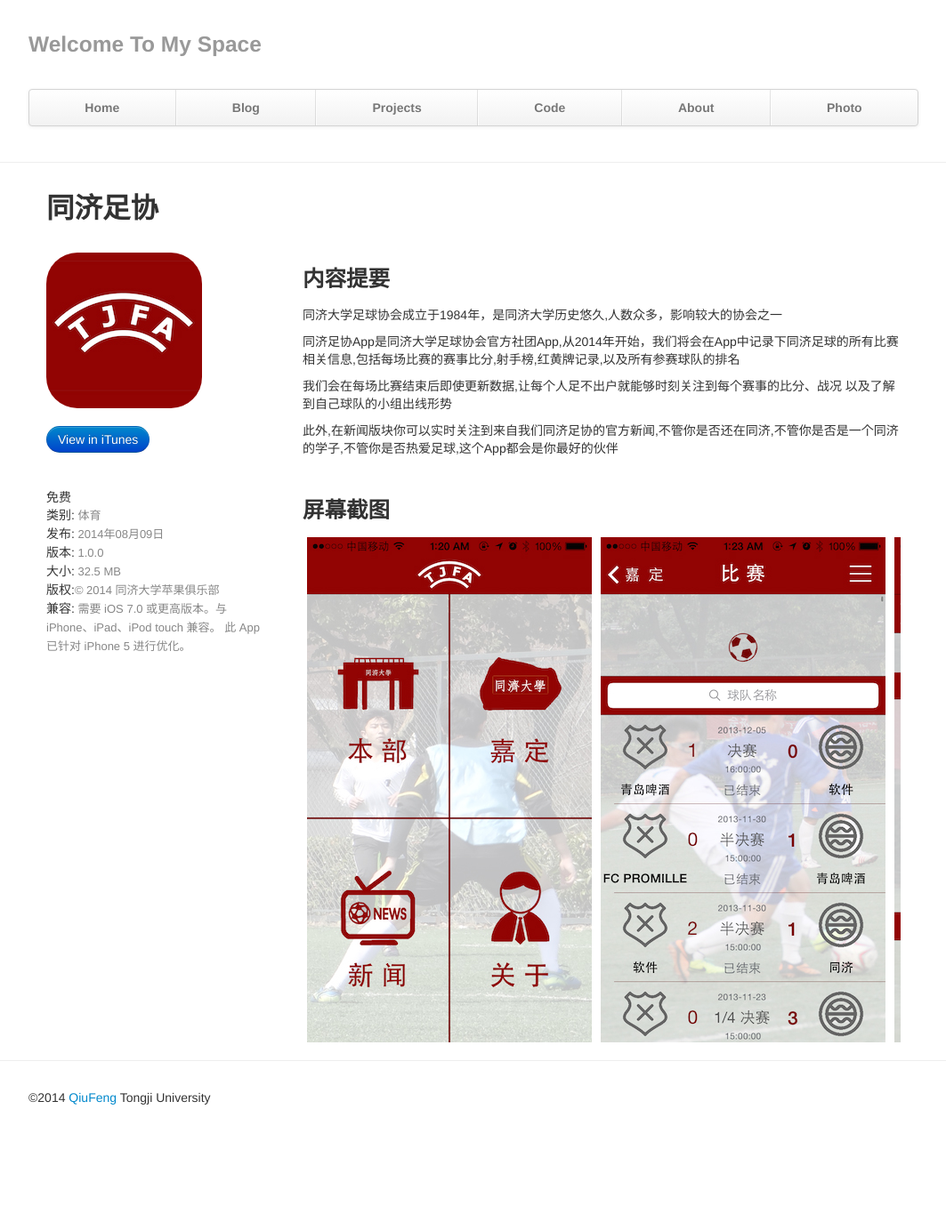
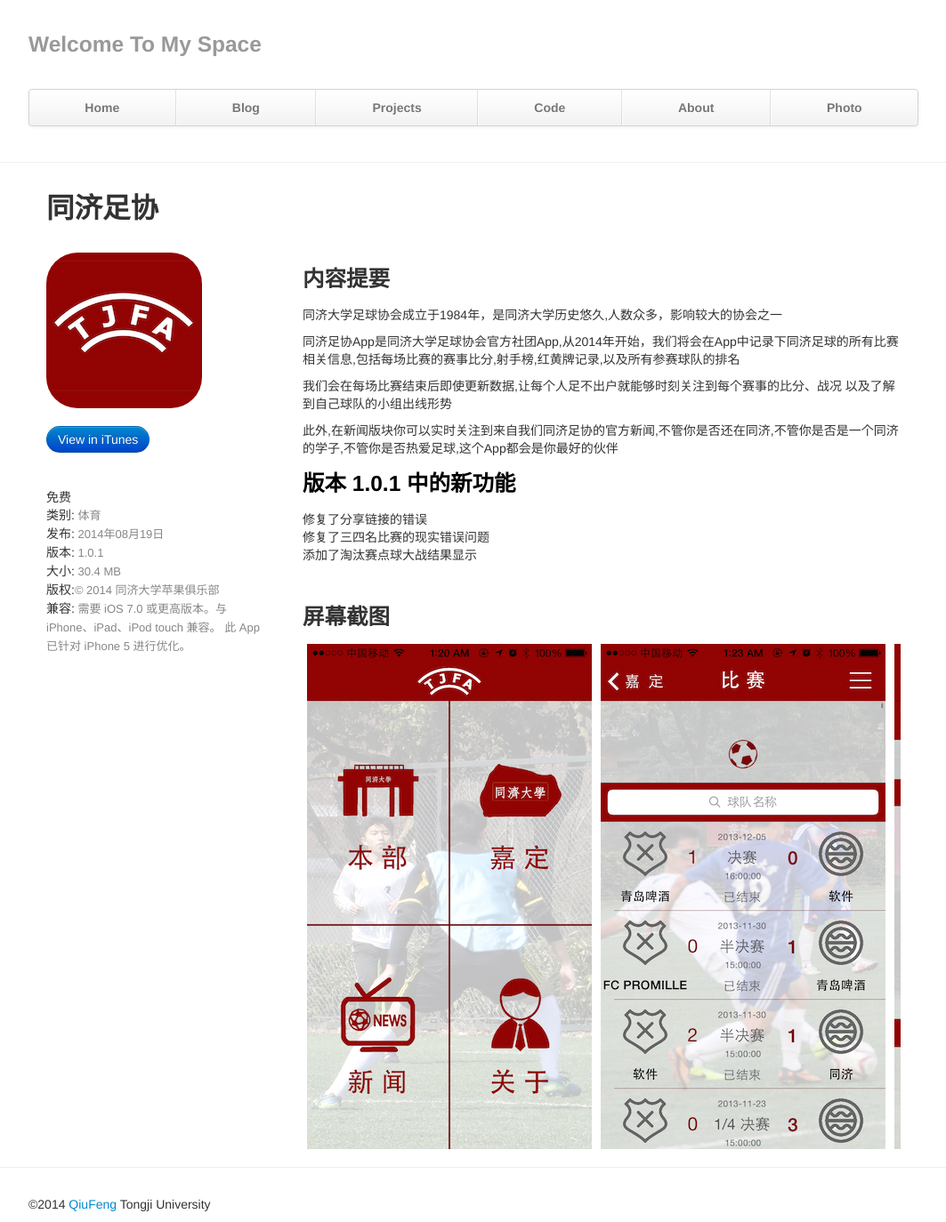
Before and after one commit to VioletHill/VioletHill.github.io, a Jekyll site: the page built from _posts/project/2014-08-03-tjfa.md, in a window 1280 px wide. Shown: the whole page at 89% size, without its empty margins (108-1171 px from the left). Built offline with Jekyll 4.4.1, drawn with Linux system fonts in a browser that asks for light colours; Markdown is read by kramdown in place of the engine named in the settings; comment, search, counter and statistics services are not loaded; before the commit the page ends 1254 px from its top, so only the background shows below that.

Commit message:
update 培根词汇 和 同济足协信息

```diff
--- a/_posts/project/2014-08-03-tjfa.md
+++ b/_posts/project/2014-08-03-tjfa.md
@@ -6,9 +6,9 @@ image: /images/iOS/tjfa.jpg
 cost: 免费
 type: 体育
 publish: 发布
-version: 1.0.0
-publishDate: 2014年08月09日
-size: 32.5 MB
+version: 1.0.1
+publishDate: 2014年08月19日
+size: 30.4 MB
 copyright: © 2014 同济大学苹果俱乐部
 require: 需要 iOS 7.0 或更高版本。与 iPhone、iPad、iPod touch 兼容。 此 App 已针对 iPhone 5 进行优化。
 screenShoot: "['/images/iOS/tjfa/1.jpg','/images/iOS/tjfa/2.jpg','/images/iOS/tjfa/3.jpg','/images/iOS/tjfa/4.jpg']"
@@ -20,4 +20,14 @@ itunesLink: https://itunes.apple.com/cn/app/id904654597
 	<p> 同济足协App是同济大学足球协会官方社团App,从2014年开始，我们将会在App中记录下同济足球的所有比赛相关信息,包括每场比赛的赛事比分,射手榜,红黄牌记录,以及所有参赛球队的排名</p>
 	<p>我们会在每场比赛结束后即使更新数据,让每个人足不出户就能够时刻关注到每个赛事的比分、战况 以及了解到自己球队的小组出线形势</p>
 	<p>此外,在新闻版块你可以实时关注到来自我们同济足协的官方新闻,不管你是否还在同济,不管你是否是一个同济的学子,不管你是否热爱足球,这个App都会是你最好的伙伴</p>
+
+	<h3 style="color:black">
+      版本 1.0.1 中的新功能
+    </h3>
+
+    <p>修复了分享链接的错误 <br />
+       修复了三四名比赛的现实错误问题 <br/>
+       添加了淘汰赛点球大战结果显示
+    </p>
+
 </div>
```
Also changed, not shown: _posts/project/2014-03-04-pgch.md (+2 -2 lines).
